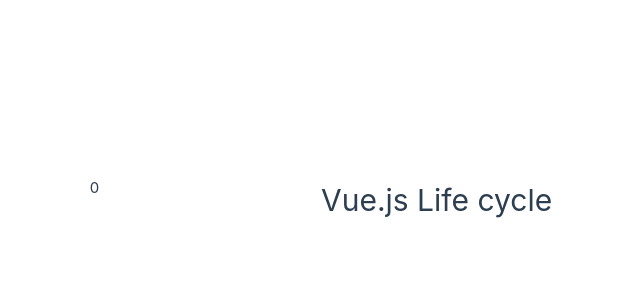
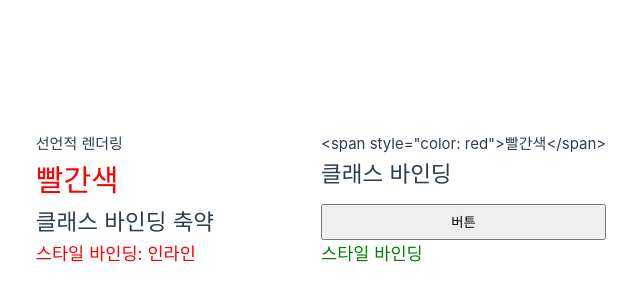
Before and after one commit to devmeeple/vue-in-action, a Vue app: page / in a window 1280 px wide. Before the commit this address had no page. Shown: the part 200-500 px from the top of the page, without its empty margins (319-959 px from the left). Built offline with nearby package versions, Linux system fonts and the light colour scheme.

Commit message:
feat(template): 선언적 렌더링 클래스, 스타일 바인딩

```diff
--- a/src/App.vue
+++ b/src/App.vue
@@ -1,7 +1,14 @@
-<!-- Options API Style -->
 <template>
-  <div>{{ count }}</div>
-  <h1>Vue.js Life cycle</h1>
+  <div>{{ rawHtml }}</div>
+  <div>{{ rawHtml2 }}</div>
+  <h1 v-html="rawHtml2"></h1>
+
+  <h2 v-bind:class="{ active: isActive }">클래스 바인딩</h2>
+  <h2 :class="{ active: isActive }">클래스 바인딩 축약</h2>
+  <button @click="change">버튼</button>
+
+  <h3 style="color: red">스타일 바인딩: 인라인</h3>
+  <h3 :style="{ color: fontColor }">스타일 바인딩</h3>
 </template>
 
 <script lang="ts">
@@ -10,29 +17,22 @@
 export default defineComponent({
   data() {
     return {
-      count: 0,
+      rawHtml: '선언적 렌더링',
+      rawHtml2: '<span style="color: red">빨간색</span>',
+      isActive: false,
+      fontColor: 'green',
     };
   },
-  beforeCreate() {
-    console.log('컴포넌트 생성 전: beforeCreate 시작', this.count); // undefined
-    // this.test(); [에러] 컴포넌트 생성 전에 함수 접근 불가
-  },
-  created() {
-    console.log('컴포넌트 생성된 직후: created', this.count); // 0
-    this.test(); // [성공] 컴포넌트 생성 후 함수 접근 가능
-  },
-  // beforeMount() {
-  //   console.log('UI 생성 전: beforeMount', document.querySelector('h1'));
-  // },
-  // mounted() {
-  //   console.log('UI 생성 후: mounted', document.querySelector('h1'));
-  // },
   methods: {
-    test() {
-      console.log('test 함수 호출');
+    change() {
+      this.isActive = !this.isActive;
     },
   },
 });
 </script>
 
-<style scoped></style>
+<style scoped>
+h2.active {
+  color: green;
+}
+</style>
```
